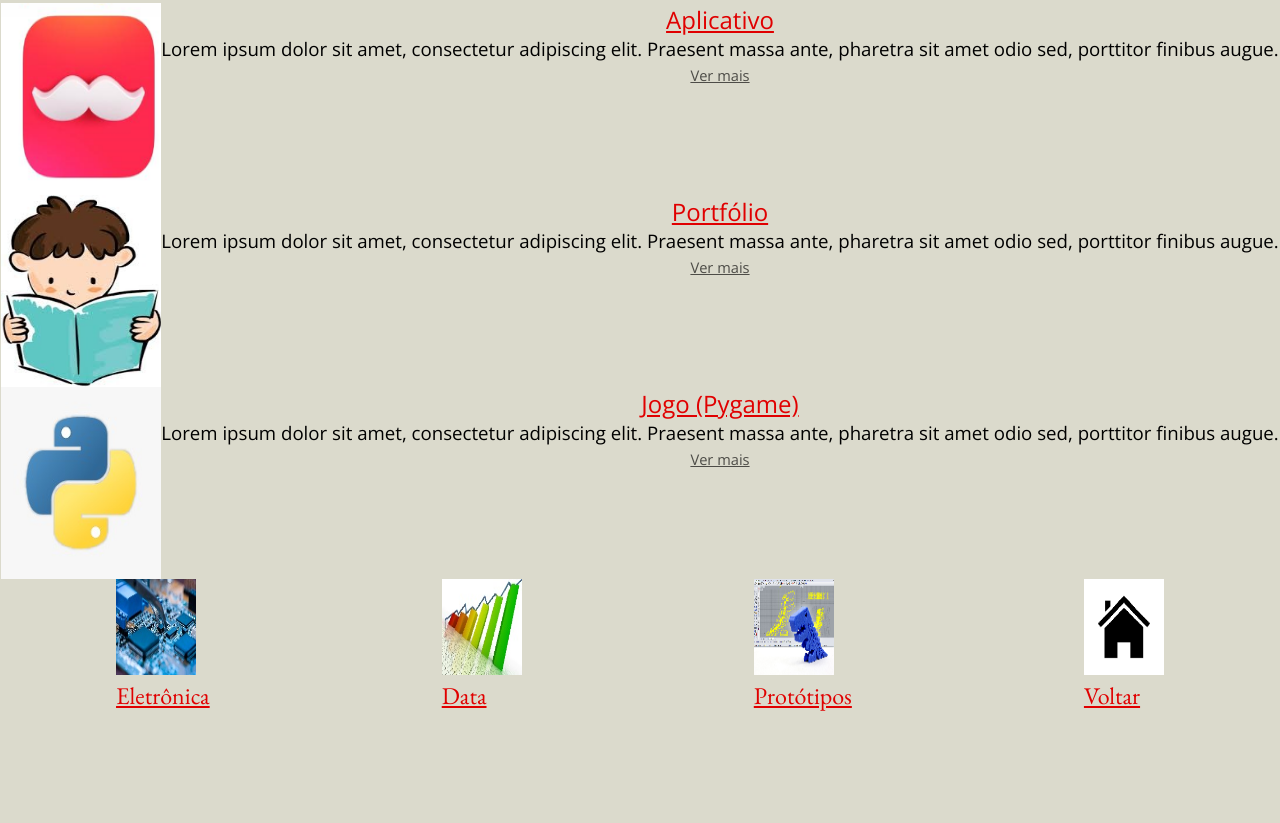
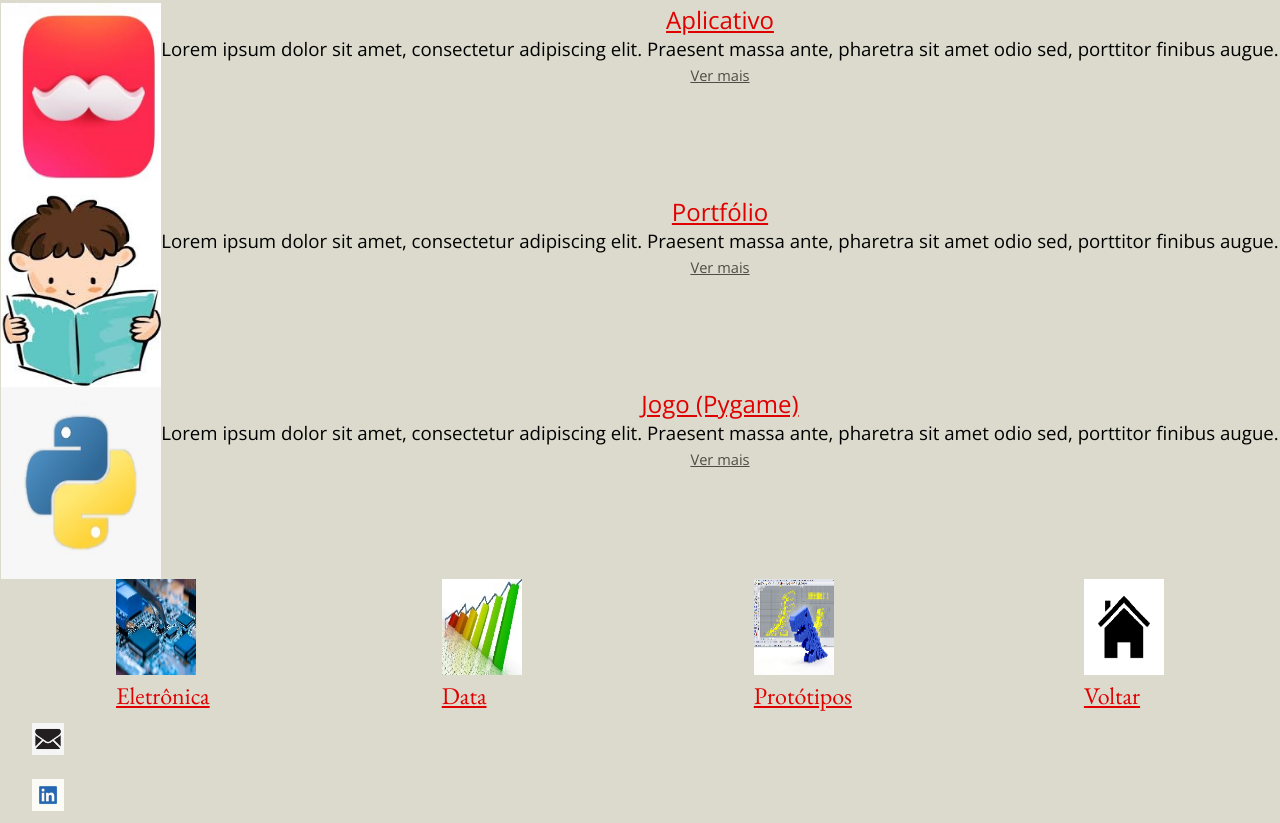
Before and after one commit to VergaraC/G9-Co_desastre, a plain HTML site: page categoria.html in a window 1280 px wide. Shown: the part 609-1432 px from the top of the page. Before the commit the page ends 1320 px from the top, so only its background shows below. Drawn offline with nearby package versions, Linux system fonts and the light colour scheme.

Commit message:
ajeitando categoria

```diff
--- a/assets/css/style-categoria.css
+++ b/assets/css/style-categoria.css
@@ -98,3 +98,22 @@
   justify-content: center;
   color:#e00000;
 }
+
+.footer-categoria {
+  height: 7rem;
+  width: 100%;
+  display: flex;
+  flex-direction: column;
+  justify-content: space-around;
+
+}
+
+.email {
+  width: 2rem;
+  margin-left: 2rem;
+}
+
+.linked {
+  width: 2rem;
+  margin-left: 2rem;
+}
--- a/categoria.html
+++ b/categoria.html
@@ -100,5 +100,9 @@
       </li>
     </ul>
   </main>
+  <footer class='footer-categoria'>
+        <img class='email' src="assets/img/email.png" alt="email">
+        <img class='linked' src="assets/img/link.png" alt="linkedin">
+  </footer>
 </body>
 </html>
```
